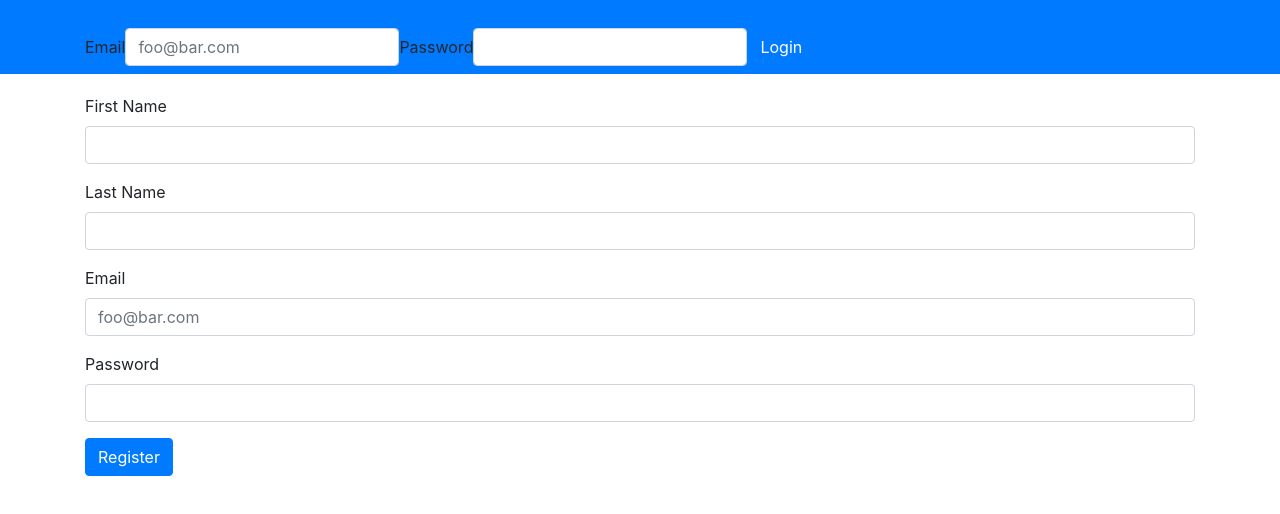
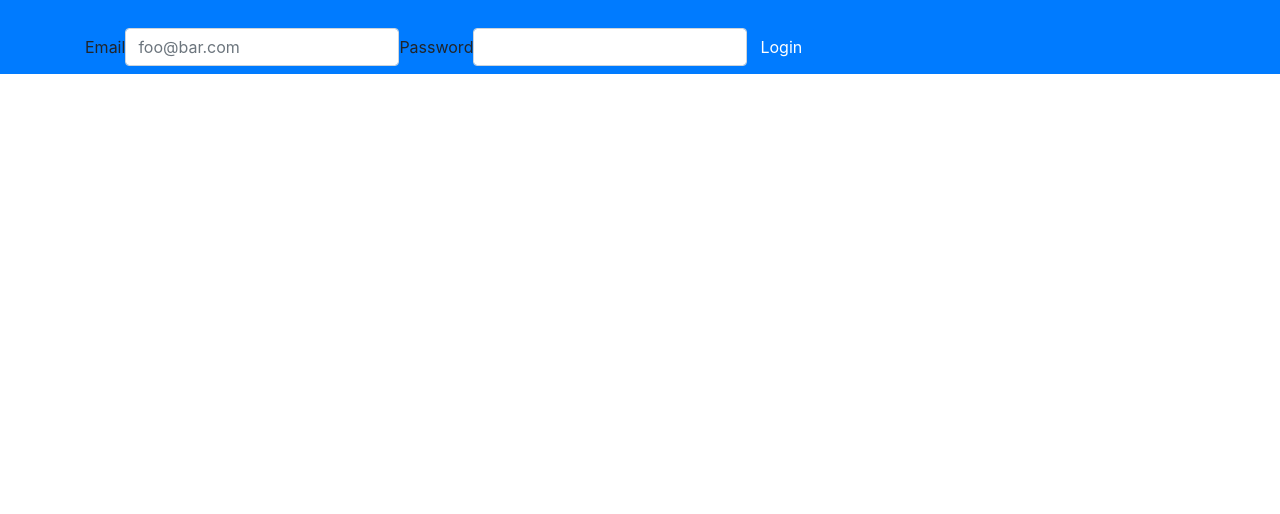
Before and after one commit to FultonG/CEN4010, a React (Create React App) app in the folder client/: page / in a window 1280 px wide. Shown: the top 514 px of the page. Built offline with nearby package versions, Linux system fonts and the light colour scheme.

Commit message:
Rollback.

```diff
--- a/client/src/App.js
+++ b/client/src/App.js
@@ -18,7 +18,7 @@ function App() {
     return (
         <Router>
             <NavbarComponent/>
-            {userDetails === null ? <CreateAccountForm/> : null}
+            <Route path="/register" component={CreateAccountForm}></Route>
             <PrivateRoute path="/editProfile" component={()=> <EditProfileComponent userDetails={Auth.getProfile()}></EditProfileComponent>}></PrivateRoute>
         </Router>
     );
```
